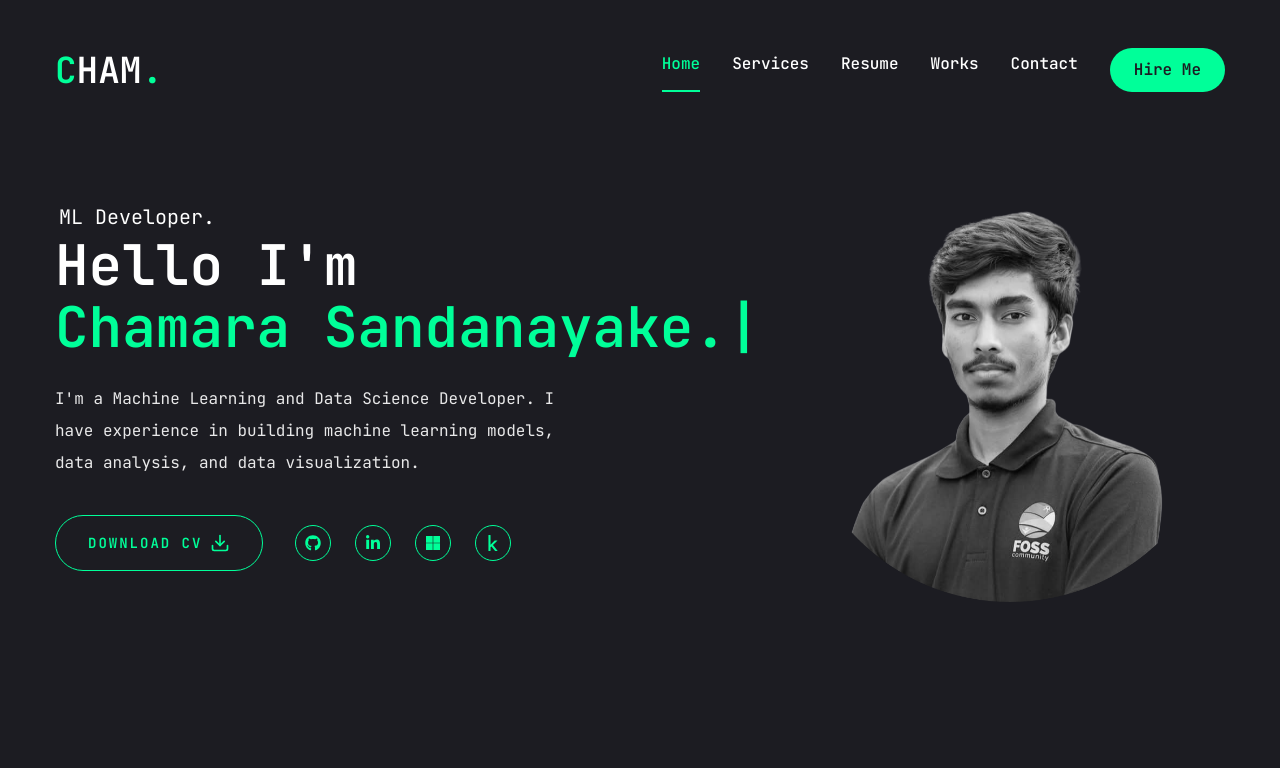
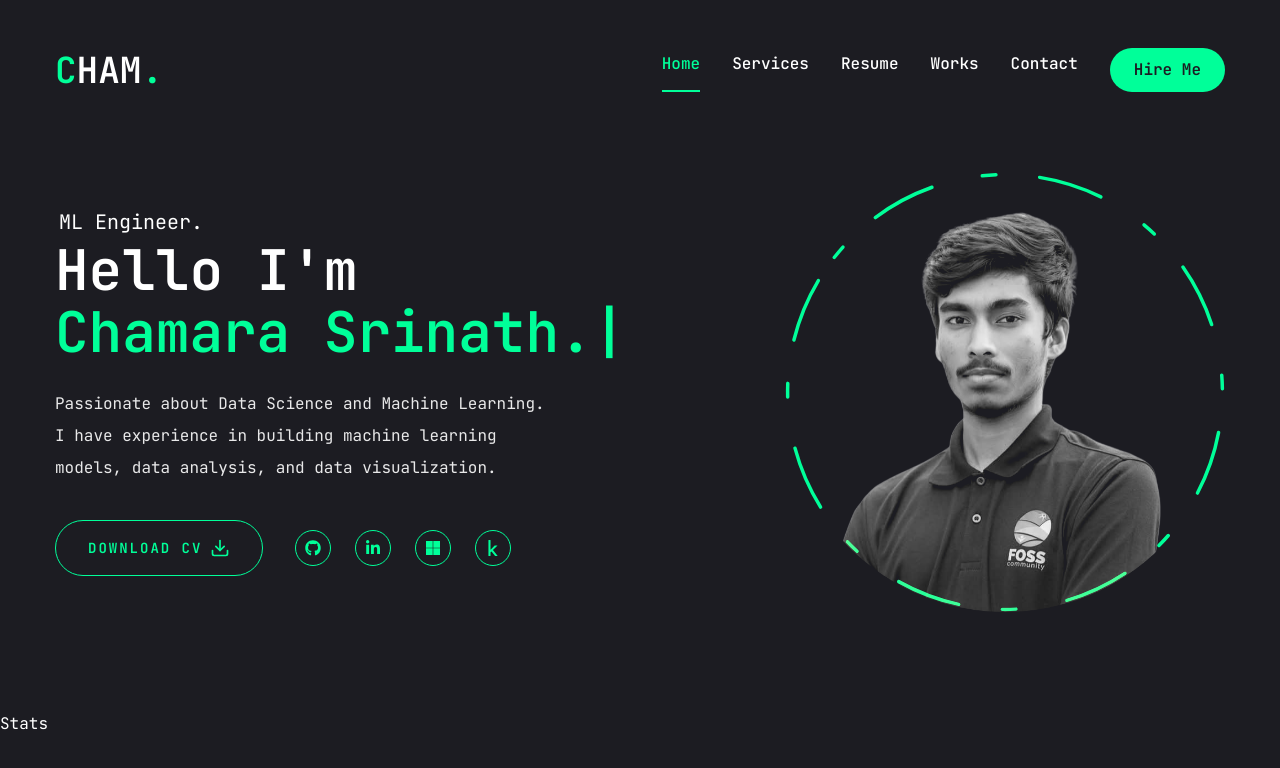
Before and after one commit to scssandanayake/My-Portfolio, a Next.js app: page / in a window 1280 px wide. Shown: the top 768 px of the page. Built offline with nearby package versions, Linux system fonts and the light colour scheme.

Commit message:
new changes done

```diff
--- a/app/page.jsx
+++ b/app/page.jsx
@@ -5,6 +5,7 @@
 import Social from "@/components/ui/Social";
 import Photo from "@/components/ui/Photo";
 import AnimatedText2 from "@/components/main/AnimatedText2";
+import Stats from "@/components/ui/stats";
 
 const Home = () => {
   return (
@@ -15,14 +16,14 @@
       xl:pt-8 xl:pb-24"
         >
           {/* text */}
-          <div className="text-center xl:text-left">
-            <span className="text-xl ml-1">ML Developer.</span>
+          <div className="text-center xl:text-left order-2 xl:order-none">
+            <span className="text-xl ml-1">ML Engineer.</span>
             <h1 className="h1 mb-6">
               Hello I'm <br />
               <AnimatedText2 />
             </h1>
             <p className="max-w-[500px] mb-9 text-white/90">
-              I'm a Machine Learning and Data Science Developer. I have
+              Passionate about Data Science and Machine Learning. I have
               experience in building machine learning models, data analysis, and
               data visualization.
             </p>
@@ -47,12 +48,13 @@
             </div>
           </div>
 
-          {/* image */}
-          <div>
+          {/* photo */}
+          <div className="order-1 xl:order-none mb-8 xl:mb-0">
             <Photo />
           </div>
         </div>
       </div>
+      <Stats />
     </section>
   );
 };
--- a/components/main/AnimatedText2.jsx
+++ b/components/main/AnimatedText2.jsx
@@ -19,13 +19,13 @@
   return (
     <TypeAnimation  //greeting types hello,hola,konichiwa...
       sequence={[
-        'Chamara Sandanayake.',
-        3000,
-        'DS Undergrad.',
-        3000,
+        'Chamara Srinath.',
+        4000,
+        //'An Undergraduate.',
+        //4000,
       ]}
       wrapper="span"
-      speed={20}
+      speed={15}
       className="text-accent"
       repeat={Infinity}
     />
--- a/components/ui/Photo.jsx
+++ b/components/ui/Photo.jsx
@@ -10,20 +10,18 @@
       opacity: 1,
       y: 0,
       transition: {
-        delay: 3.1, // 2 seconds delay
-        duration: 0.5
-      }
-    }
+        delay: 3, // 2 seconds delay 3.1
+        duration: 0.5,
+        //ease: "easeIn",
+      },
+    },
   };
 
   return (
     <div className="w-full h-full relative">
-      <motion.div
-        initial="hidden"
-        animate="visible"
-        variants={variants}
-      >
-        <div className="w-[298px] h-[298px] xl:w-[430px] xl:h-[430px]">
+      {/* image */}
+      <motion.div initial="hidden" animate="visible" variants={variants}>
+        <div className="w-[300px] h-[300px] xl:w-[440px] xl:h-[440px] mix-blend-lighten absolute">
           <Image
             src="/assets/photo2.png"
             priority
@@ -33,6 +31,33 @@
             className="object-contain grayscale hover:grayscale-0 transition-all duration-300"
           />
         </div>
+        {/* circle */}
+        <motion.svg
+          className="w-[300px] xl:w-[440px] h-[300px] xl:h-[440px]"
+          fill="transparent"
+          viewBox="0 0 506 506"
+          xmlns="http://www.w3.org/2000/svg"
+        >
+          <motion.circle
+            cx="253"
+            cy="253"
+            r="250"
+            stroke="#00ff99"
+            strokeWidth="4"
+            strokeLinecap="round"
+            strokeLinejoin="round"
+            initial={{strokeDasharray: "24 10 0 0"}}
+            animate={{
+              strokeDasharray: ["15 120 25 25", "16 25 92 72", "4 250 22 22"],
+              rotate: [120, 360],
+            }}
+            transition={{
+              duration: 20,
+              repeat: Infinity,
+              repeatType: "reverse",
+            }}
+          />
+        </motion.svg>
       </motion.div>
     </div>
   );
--- /dev/null
+++ b/components/ui/Stats.jsx
@@ -0,0 +1,10 @@
+"use client";
+
+
+const Stats = () => {
+  return (
+    <div>Stats</div>
+  )
+}
+
+export default Stats;
--- a/package.json
+++ b/package.json
@@ -21,6 +21,7 @@
     "lucide-react": "^0.460.0",
     "next": "15.0.3",
     "react": "19.0.0-rc-66855b96-20241106",
+    "react-countup": "^6.5.3",
     "react-dom": "19.0.0-rc-66855b96-20241106",
     "react-icons": "^5.3.0",
     "react-type-animation": "^3.2.0",
```
Also changed, not shown: 1 other file (tests, documents, lock files or other folders).
